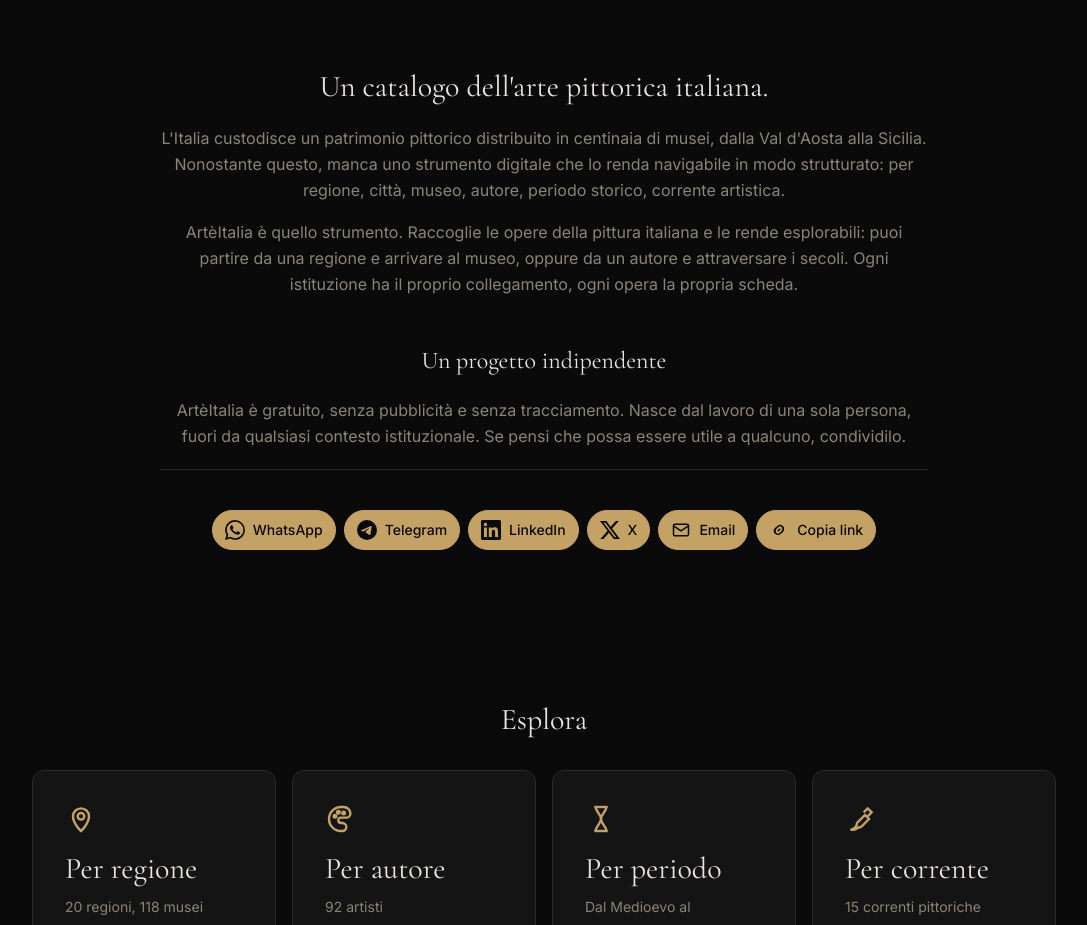
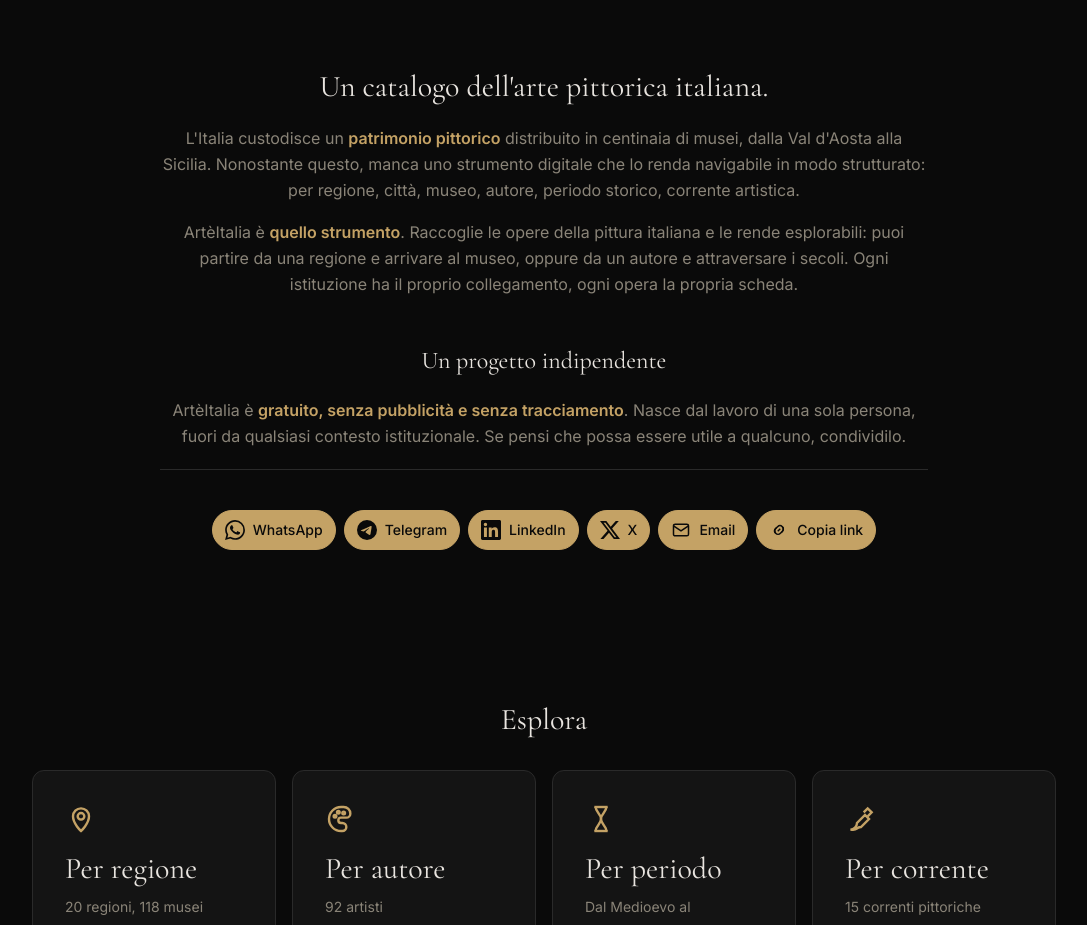
Before and after one commit to davide-colombo/arteitalia, a Next.js app: page / in a window 1280 px wide. Shown: the part 1080-2005 px from the top of the page, without its empty margins (96-1183 px from the left). Built offline with nearby package versions, Linux system fonts and the light colour scheme.

Commit message:
style: highlight key phrases in homepage copy with accent color

```diff
--- a/src/app/page.tsx
+++ b/src/app/page.tsx
@@ -159,18 +159,24 @@ export default function HomePage() {
           </h2>
           <div className="space-y-4 text-base leading-relaxed text-text-secondary">
             <p>
-              L&apos;Italia custodisce un patrimonio pittorico distribuito in
-              centinaia di musei, dalla Val d&apos;Aosta alla Sicilia. Nonostante
-              questo, manca uno strumento digitale che lo renda navigabile in modo
-              strutturato: per regione, città, museo, autore, periodo storico,
-              corrente artistica.
+              L&apos;Italia custodisce un{" "}
+              <strong className="text-accent font-semibold">
+                patrimonio pittorico
+              </strong>{" "}
+              distribuito in centinaia di musei, dalla Val d&apos;Aosta alla
+              Sicilia. Nonostante questo, manca uno strumento digitale che lo
+              renda navigabile in modo strutturato: per regione, città, museo,
+              autore, periodo storico, corrente artistica.
             </p>
             <p>
-              ArtèItalia è quello strumento. Raccoglie le opere della pittura
-              italiana e le rende esplorabili: puoi partire da una regione e
-              arrivare al museo, oppure da un autore e attraversare i secoli.
-              Ogni istituzione ha il proprio collegamento, ogni opera la propria
-              scheda.
+              ArtèItalia è{" "}
+              <strong className="text-accent font-semibold">
+                quello strumento
+              </strong>
+              . Raccoglie le opere della pittura italiana e le rende
+              esplorabili: puoi partire da una regione e arrivare al museo,
+              oppure da un autore e attraversare i secoli. Ogni istituzione ha
+              il proprio collegamento, ogni opera la propria scheda.
             </p>
           </div>
         </div>
@@ -179,8 +185,11 @@ export default function HomePage() {
             Un progetto indipendente
           </h3>
           <p className="text-base leading-relaxed text-text-secondary">
-            ArtèItalia è gratuito, senza pubblicità e senza tracciamento. Nasce
-            dal lavoro di una sola persona, fuori da qualsiasi contesto
+            ArtèItalia è{" "}
+            <strong className="text-accent font-semibold">
+              gratuito, senza pubblicità e senza tracciamento
+            </strong>
+            . Nasce dal lavoro di una sola persona, fuori da qualsiasi contesto
             istituzionale. Se pensi che possa essere utile a qualcuno,
             condividilo.
           </p>
```
